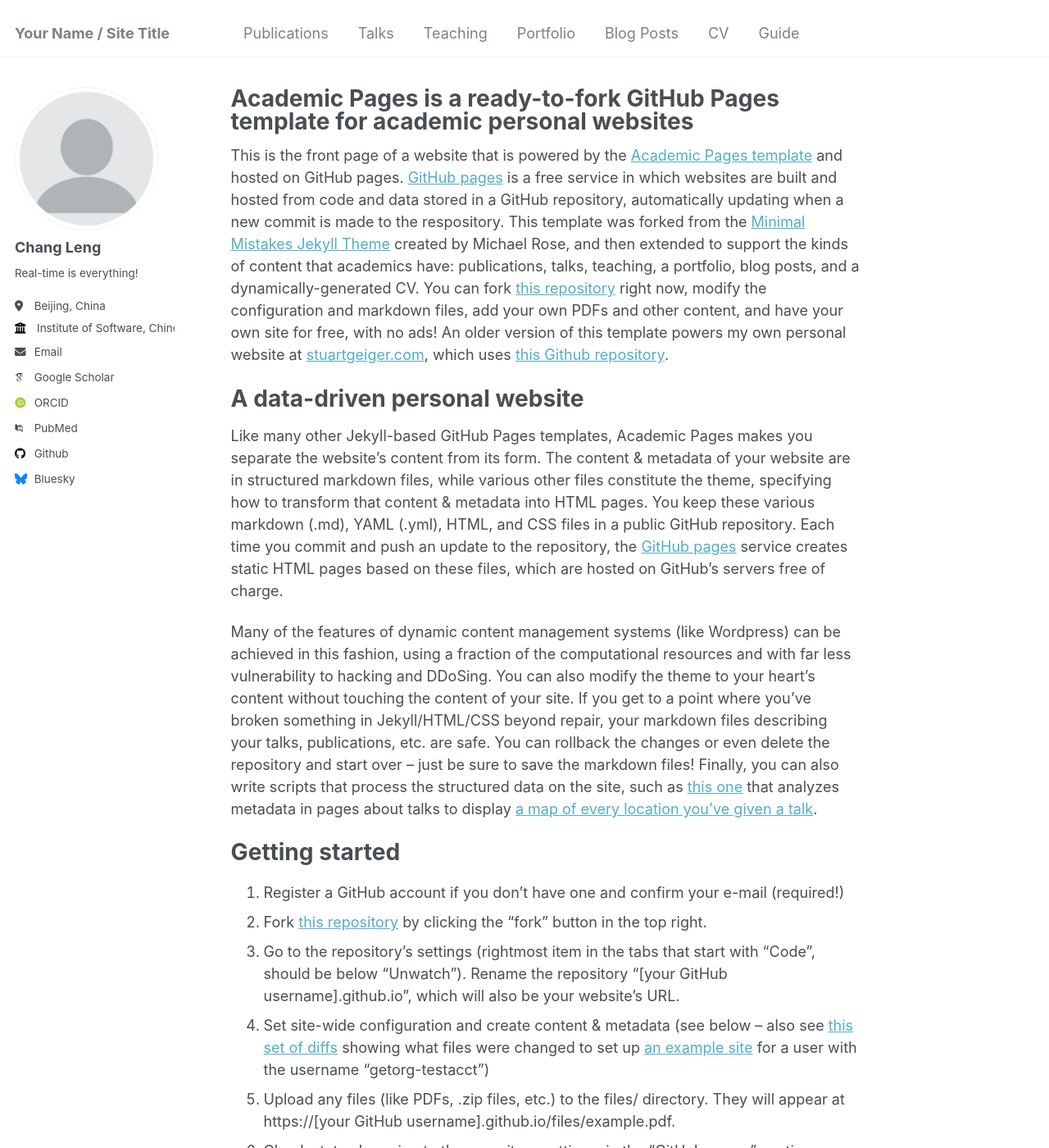
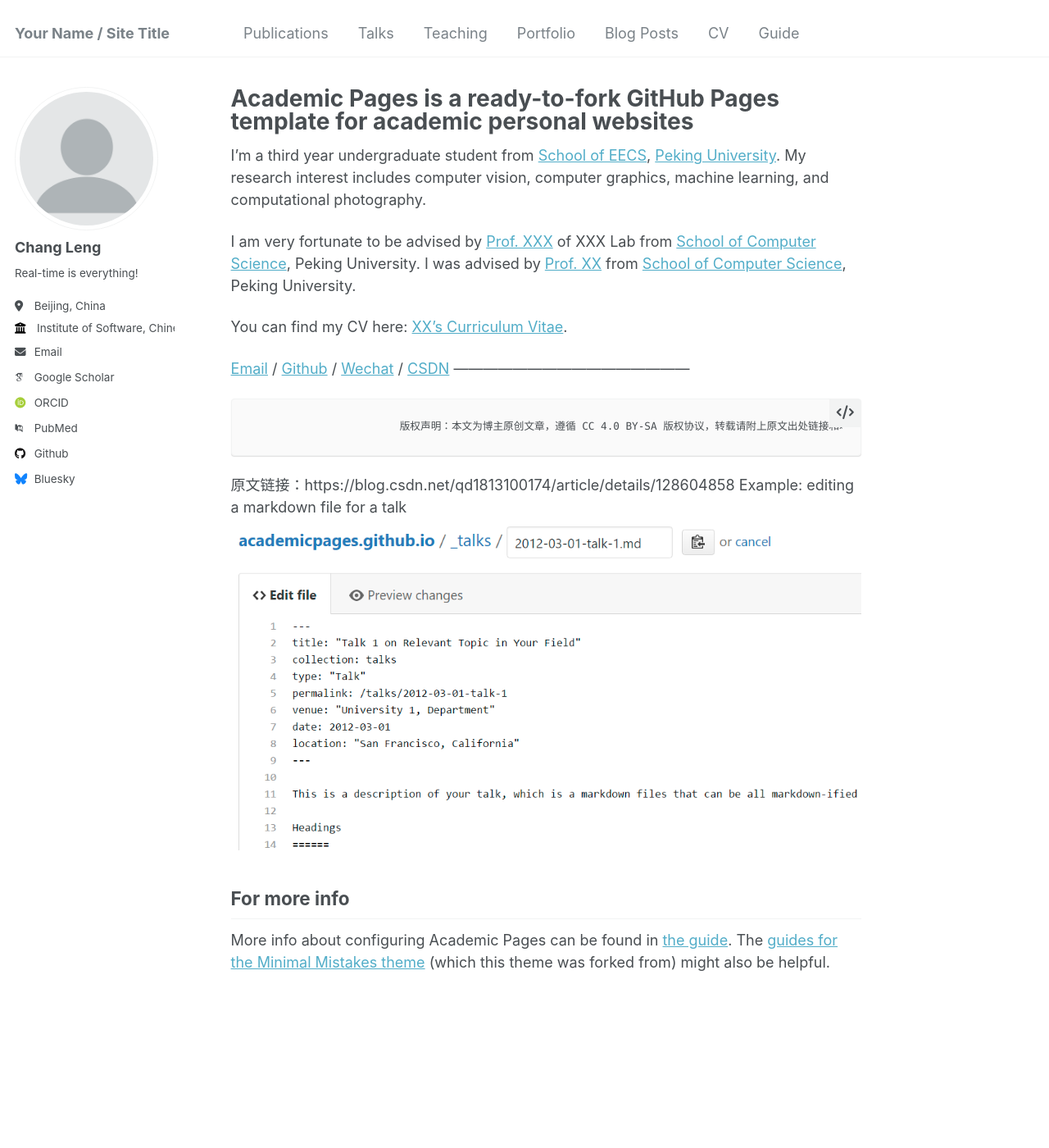
Before and after one commit to ZitongBo/ZitongBo.github.io, a Jekyll site: the page built from _pages/about.md, in a window 1280 px wide and 1400 px high. Shown: the whole window at 82% size. Built offline with Jekyll 4.4.1, drawn with Linux system fonts in a browser that asks for light colours; some web fonts are replaced; some of the changed text lies outside the part shown.

Commit message:
Update about.md

```diff
--- a/_pages/about.md
+++ b/_pages/about.md
@@ -6,41 +6,18 @@ redirect_from:
   - /about/
   - /about.html
 ---
+I'm a third year undergraduate student from [School of EECS](https://eecs.pku.edu.cn/), [Peking University](https://www.pku.edu.cn/). My research interest includes computer vision, computer graphics, machine learning, and computational photography.
 
-This is the front page of a website that is powered by the [Academic Pages template](https://github.com/academicpages/academicpages.github.io) and hosted on GitHub pages. [GitHub pages](https://pages.github.com) is a free service in which websites are built and hosted from code and data stored in a GitHub repository, automatically updating when a new commit is made to the respository. This template was forked from the [Minimal Mistakes Jekyll Theme](https://mmistakes.github.io/minimal-mistakes/) created by Michael Rose, and then extended to support the kinds of content that academics have: publications, talks, teaching, a portfolio, blog posts, and a dynamically-generated CV. You can fork [this repository](https://github.com/academicpages/academicpages.github.io) right now, modify the configuration and markdown files, add your own PDFs and other content, and have your own site for free, with no ads! An older version of this template powers my own personal website at [stuartgeiger.com](http://stuartgeiger.com), which uses [this Github repository](https://github.com/staeiou/staeiou.github.io).
+I am very fortunate to be advised by [Prof. XXX](https://www.XXX.com/) of XXX Lab from [School of Computer Science](https://cs.pku.edu.cn/), Peking University. I was advised by [Prof. XX](https://XXX.pku.edu.cn/) from [School of Computer Science](https://cs.pku.edu.cn/), Peking University.
 
-A data-driven personal website
-======
-Like many other Jekyll-based GitHub Pages templates, Academic Pages makes you separate the website's content from its form. The content & metadata of your website are in structured markdown files, while various other files constitute the theme, specifying how to transform that content & metadata into HTML pages. You keep these various markdown (.md), YAML (.yml), HTML, and CSS files in a public GitHub repository. Each time you commit and push an update to the repository, the [GitHub pages](https://pages.github.com/) service creates static HTML pages based on these files, which are hosted on GitHub's servers free of charge.
+You can find my CV here: [XX's Curriculum Vitae](../assets/Curriculum_Vitae.pdf).
 
-Many of the features of dynamic content management systems (like Wordpress) can be achieved in this fashion, using a fraction of the computational resources and with far less vulnerability to hacking and DDoSing. You can also modify the theme to your heart's content without touching the content of your site. If you get to a point where you've broken something in Jekyll/HTML/CSS beyond repair, your markdown files describing your talks, publications, etc. are safe. You can rollback the changes or even delete the repository and start over -- just be sure to save the markdown files! Finally, you can also write scripts that process the structured data on the site, such as [this one](https://github.com/academicpages/academicpages.github.io/blob/master/talkmap.ipynb) that analyzes metadata in pages about talks to display [a map of every location you've given a talk](https://academicpages.github.io/talkmap.html).
+[Email](mailto:XX@stu.pku.edu.cn) / [Github](https://github.com/QiuDi233) / [Wechat](../images/wechat.jpg) / [CSDN](https://blog.csdn.net/qd1813100174?spm=1000.2115.3001.5343)
+————————————————
 
-Getting started
-======
-1. Register a GitHub account if you don't have one and confirm your e-mail (required!)
-1. Fork [this repository](https://github.com/academicpages/academicpages.github.io) by clicking the "fork" button in the top right.
-1. Go to the repository's settings (rightmost item in the tabs that start with "Code", should be below "Unwatch"). Rename the repository "[your GitHub username].github.io", which will also be your website's URL.
-1. Set site-wide configuration and create content & metadata (see below -- also see [this set of diffs](http://archive.is/3TPas) showing what files were changed to set up [an example site](https://getorg-testacct.github.io) for a user with the username "getorg-testacct")
-1. Upload any files (like PDFs, .zip files, etc.) to the files/ directory. They will appear at https://[your GitHub username].github.io/files/example.pdf.
-1. Check status by going to the repository settings, in the "GitHub pages" section
+                            版权声明：本文为博主原创文章，遵循 CC 4.0 BY-SA 版权协议，转载请附上原文出处链接和本声明。
 
-Site-wide configuration
-------
-The main configuration file for the site is in the base directory in [_config.yml](https://github.com/academicpages/academicpages.github.io/blob/master/_config.yml), which defines the content in the sidebars and other site-wide features. You will need to replace the default variables with ones about yourself and your site's github repository. The configuration file for the top menu is in [_data/navigation.yml](https://github.com/academicpages/academicpages.github.io/blob/master/_data/navigation.yml). For example, if you don't have a portfolio or blog posts, you can remove those items from that navigation.yml file to remove them from the header.
-
-Create content & metadata
-------
-For site content, there is one markdown file for each type of content, which are stored in directories like _publications, _talks, _posts, _teaching, or _pages. For example, each talk is a markdown file in the [_talks directory](https://github.com/academicpages/academicpages.github.io/tree/master/_talks). At the top of each markdown file is structured data in YAML about the talk, which the theme will parse to do lots of cool stuff. The same structured data about a talk is used to generate the list of talks on the [Talks page](https://academicpages.github.io/talks), each [individual page](https://academicpages.github.io/talks/2012-03-01-talk-1) for specific talks, the talks section for the [CV page](https://academicpages.github.io/cv), and the [map of places you've given a talk](https://academicpages.github.io/talkmap.html) (if you run this [python file](https://github.com/academicpages/academicpages.github.io/blob/master/talkmap.py) or [Jupyter notebook](https://github.com/academicpages/academicpages.github.io/blob/master/talkmap.ipynb), which creates the HTML for the map based on the contents of the _talks directory).
-
-**Markdown generator**
-
-I have also created [a set of Jupyter notebooks](https://github.com/academicpages/academicpages.github.io/tree/master/markdown_generator
-) that converts a CSV containing structured data about talks or presentations into individual markdown files that will be properly formatted for the Academic Pages template. The sample CSVs in that directory are the ones I used to create my own personal website at stuartgeiger.com. My usual workflow is that I keep a spreadsheet of my publications and talks, then run the code in these notebooks to generate the markdown files, then commit and push them to the GitHub repository.
-
-How to edit your site's GitHub repository
-------
-Many people use a git client to create files on their local computer and then push them to GitHub's servers. If you are not familiar with git, you can directly edit these configuration and markdown files directly in the github.com interface. Navigate to a file (like [this one](https://github.com/academicpages/academicpages.github.io/blob/master/_talks/2012-03-01-talk-1.md) and click the pencil icon in the top right of the content preview (to the right of the "Raw | Blame | History" buttons). You can delete a file by clicking the trashcan icon to the right of the pencil icon. You can also create new files or upload files by navigating to a directory and clicking the "Create new file" or "Upload files" buttons.
-
+原文链接：https://blog.csdn.net/qd1813100174/article/details/128604858
 Example: editing a markdown file for a talk
 ![Editing a markdown file for a talk](/images/editing-talk.png)
 
```
